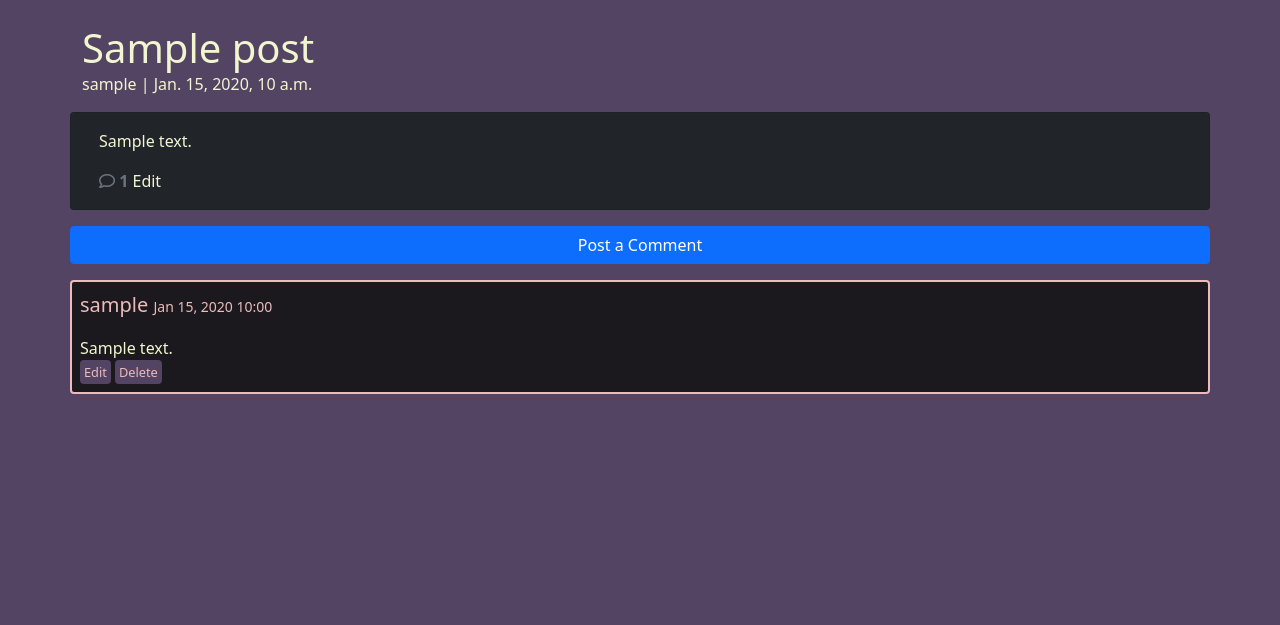
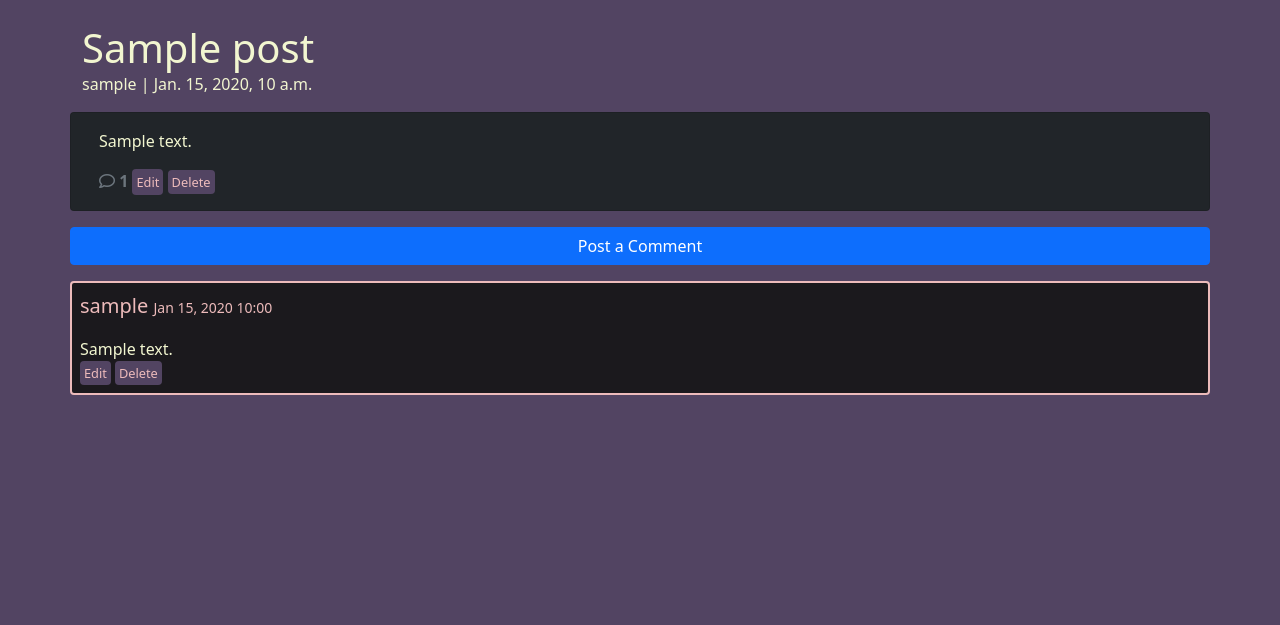
Before and after one commit to EmilionR/django-pp4, a Django app: a page that uses board/templates/board/post_detail.html in a window 1280 px wide. Shown: the part 56-681 px from the top of the page. Run offline with Django 4.2, Linux system fonts and the light colour scheme; a user stored in the database is signed in; tables that the repository leaves empty hold one stand-in row (values such as "Sample post"); parts of the project's set-up code (start-up, migrations or seed data) failed here and were passed over; some libraries are stand-ins or nearby versions.

Commit message:
Enable users to delete their posts

```diff
--- a/board/templates/board/editing.html
+++ b/board/templates/board/editing.html
@@ -8,8 +8,8 @@
             <div class="col-md-6">
                 <form method="post" id="edit-form">
                     {% csrf_token %}
-                    {{ form.body | safe }}
-                    <button type="submit" class="btn btn-primary">Update Comment</button>
+                    {{ form | safe }}
+                    <button type="submit" class="btn btn-primary">Update</button>
                 </form>
             </div>
         </div>
--- a/board/templates/board/post_detail.html
+++ b/board/templates/board/post_detail.html
@@ -29,8 +29,9 @@
                 <strong class="text-secondary">
                     <i class="far fa-comment"></i> {{ comment_count }}
                 </strong>
-                {% if user.is_authenticated and post.author == user %}
-                <a class="text-white" post_id="{{ post.id }}" href="{% url 'edit_post' post.pk %}">Edit</a>
+                {% if user.is_authenticated and post.author == user or user.is_staff %}
+                <a class="comment-control" post_id="{{ post.id }}" href="{% url 'edit_post' post.pk %}">Edit</a>
+                <button class="btn-delete comment-control" entry_type="post" entry_id="{{ post.id }}">Delete</button>
                 {% endif %}
             </div>
         </div>
@@ -84,7 +85,7 @@
                     <div class="d-flex flex-row gap-1">
                         <a class="comment-control" comment_id="{{ comment.id }}"
                             href="{% url 'edit_comment' comment.pk %}">Edit</a>
-                        <button class="btn-delete comment-control" comment_id="{{ comment.id }}">Delete</button>
+                        <button class="btn-delete comment-control" entry_type="comment" entry_id="{{ comment.id }}">Delete</button>
                     </div>
                     {% endif %}
                 </div>
--- a/board/urls.py
+++ b/board/urls.py
@@ -6,6 +6,6 @@ urlpatterns = [
     path('<slug:slug>/', views.post_detail, name='post_detail'),
     path('edit_comment/<int:pk>/', views.EditComment.as_view(), name='edit_comment'),
     path('edit_post/<int:pk>/', views.EditPost.as_view(), name='edit_post'),
-    path('delete_comment/<int:comment_id>',
-         views.comment_delete, name='comment_delete'),
+    path('delete/<str:entry_type>/<int:entry_id>',
+         views.post_delete, name='post_delete'),
 ]
--- a/board/views.py
+++ b/board/views.py
@@ -101,7 +101,10 @@ class EditPost(UserPassesTestMixin, UpdateView):
     #  Check if the user is the author of the post
     def test_func(self):
         post = self.get_object()
-        return self.request.user == post.author
+        if self.request.user == post.author or self.request.user.is_staff:
+            return True
+        else:
+            return False
 
 
 class EditComment(UserPassesTestMixin, UpdateView):
@@ -125,12 +128,21 @@ class EditComment(UserPassesTestMixin, UpdateView):
 
 
 @login_required
-def comment_delete(request, comment_id):
-    comment = get_object_or_404(Comment, id=comment_id)
-    if request.user != comment.author and not request.user.is_staff:
+def post_delete(request, entry_type, entry_id):
+    """
+    Delete a post or comment, depending on the entry_type
+    then redirect to the post's detail page
+    """
+    EntryType = Comment if entry_type == "comment" else Post
+    entry = get_object_or_404(EntryType, id=entry_id)
+
+    #  Decide where to redirect after deletion
+    redirect_url = entry.post.get_absolute_url() if entry_type == "comment" else reverse('home')
+
+    if request.user != entry.author and not request.user.is_staff:
         messages.error(request, "You can not delete another user's post.")
-        return redirect(comment.post.get_absolute_url())  # Redirect if the user doesn't have permission
+        return redirect(redirect_url)  # Redirect if the user doesn't have permission
     if request.method == "POST":
-        comment.delete()
-        messages.success(request, 'Comment deleted successfully.')
-        return redirect(comment.post.get_absolute_url())
+        entry.delete()
+        messages.success(request, 'Post deleted successfully.')
+        return redirect(redirect_url)
--- a/fooroom/settings.py
+++ b/fooroom/settings.py
@@ -29,6 +29,7 @@ SECRET_KEY = os.environ.get("SECRET_KEY")
 
 # SECURITY WARNING: don't run with debug turned on in production!
 DEBUG = False
+
 ALLOWED_HOSTS = [
     '127.0.0.1',
     '.herokuapp.com'
--- a/static/js/script.js
+++ b/static/js/script.js
@@ -25,8 +25,9 @@ function closeForm() {
 */
 for (let button of deleteButtons) {
     button.addEventListener("click", (e) => {
-      let commentId = e.target.getAttribute("comment_id");
-      deleteConfirm.setAttribute("action", `/delete_comment/${commentId}`);
+      let entryID = e.target.getAttribute("entry_id");
+      let entryType = e.target.getAttribute("entry_type");
+      deleteConfirm.setAttribute("action", `/delete/${entryType}/${entryID}`);
       deleteModal.show();
     });
   }
```
